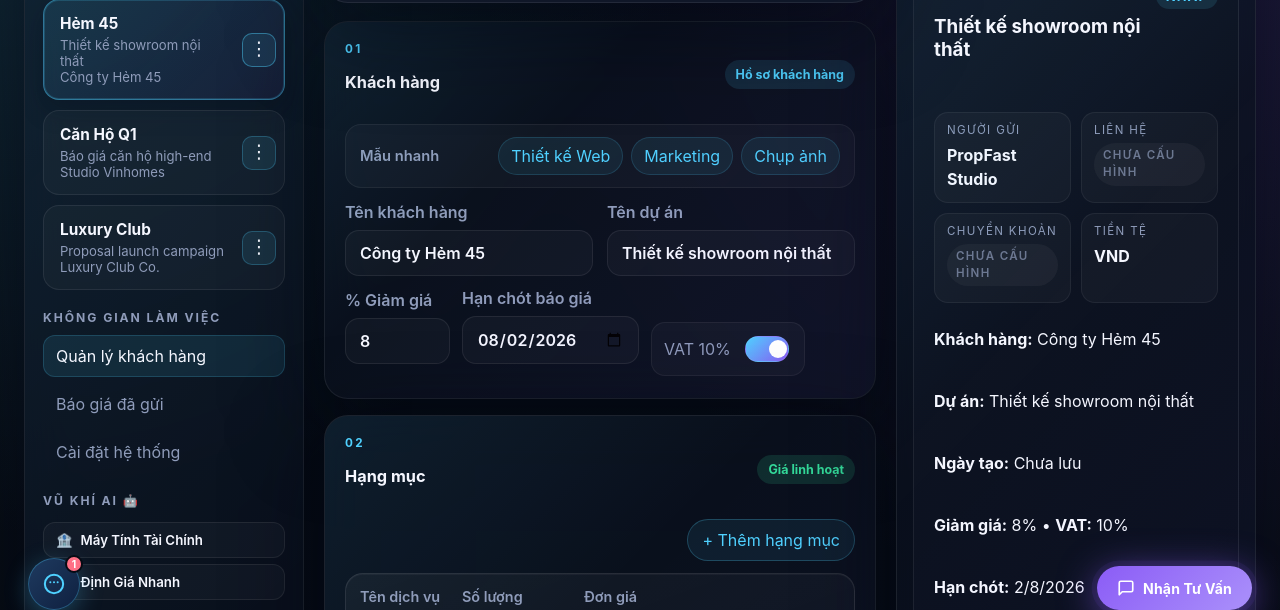
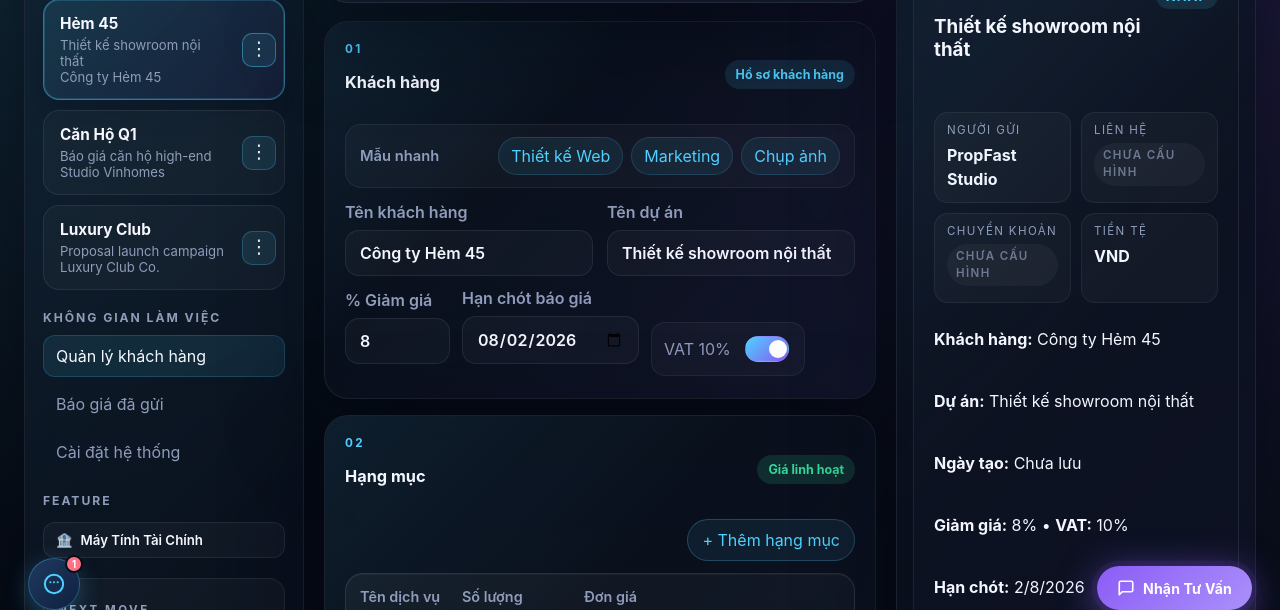
Before and after one commit to noobgamer0816-beep/propfast, a plain HTML site: page index.html.html in a window 1280 px wide. Shown: the part 162-772 px from the top of the page. Drawn offline with Linux system fonts and the light colour scheme.

Commit message:
ui: rename sidebar label to Feature, remove Dinh Gia Nhanh button
Co-authored-by: Copilot <223556219+Copilot@users.noreply.github.com>

```diff
--- a/index.html.html
+++ b/index.html.html
@@ -72,13 +72,10 @@
           </div>
 
           <div class="sidebar-section">
-            <p class="sidebar-label">Vũ Khí AI 🤖</p>
+            <p class="sidebar-label">Feature</p>
             <div class="sidebar-ai-tools">
               <button type="button" id="openFinanceBtn" class="sidebar-ai-btn">
                 <span>🏦</span> Máy Tính Tài Chính
-              </button>
-              <button type="button" id="openPredictBtn" class="sidebar-ai-btn">
-                <span>🏠</span> Định Giá Nhanh
               </button>
             </div>
           </div>
```
